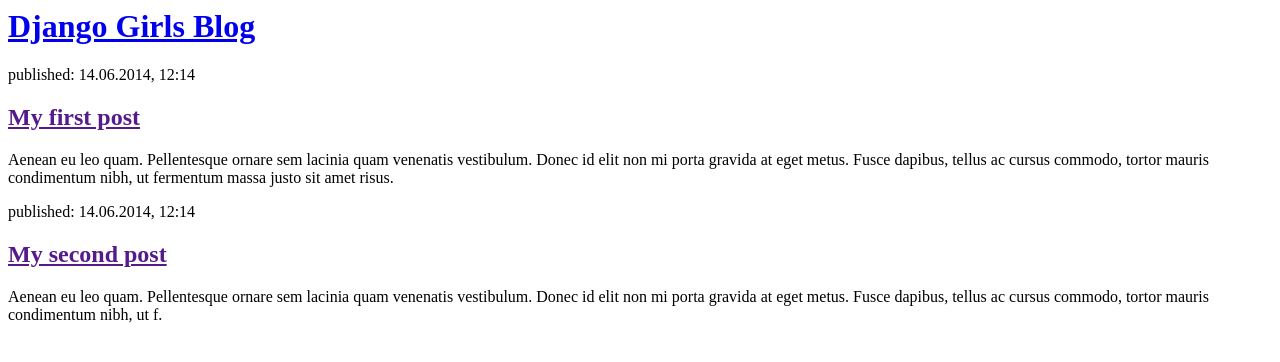
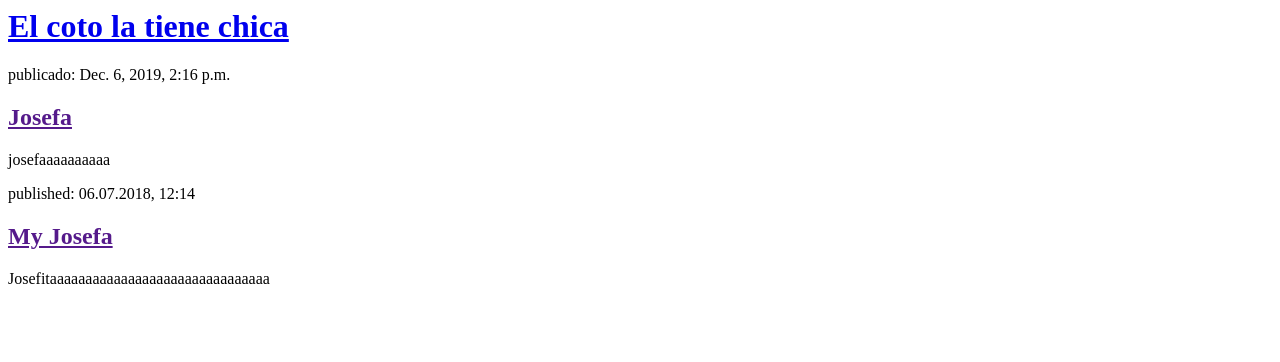
Before and after one commit to nikitaccm/my-first-blog, a Django app: page / in a window 1280 px wide. Shown: the top 362 px of the page. Run offline with Django 3.2, Linux system fonts and the light colour scheme; data comes from the database, SQL or seed files in the repository.

Commit message:
templates

```diff
--- a/blog/templates/blog/post_list.html
+++ b/blog/templates/blog/post_list.html
@@ -1,22 +1,21 @@
 <html>
     <head>
-        <title>Django Girls blog</title>
+        <title>Django </title>
     </head>
     <body>
         <div>
-            <h1><a href="/">Django Girls Blog</a></h1>
+            <h1><a href="/">El coto la tiene chica</a></h1>
         </div>
+    {% for post in posts %}
+        <div>
+            <p> publicado: {{ post.published_date }}</p>
+            <h2><a href="">{{ post.title }}</a></h2>
+            <p>{{ post.text|linebreaksbr }}</p>
+            <p>published: 06.07.2018, 12:14</p>
+            <h2><a href="">My Josefa</a></h2>
+            <p>Josefitaaaaaaaaaaaaaaaaaaaaaaaaaaaaaaa</p>
+        </div>
+    {% endfor %}
 
-        <div>
-            <p>published: 14.06.2014, 12:14</p>
-            <h2><a href="">My first post</a></h2>
-            <p>Aenean eu leo quam. Pellentesque ornare sem lacinia quam venenatis vestibulum. Donec id elit non mi porta gravida at eget metus. Fusce dapibus, tellus ac cursus commodo, tortor mauris condimentum nibh, ut fermentum massa justo sit amet risus.</p>
-        </div>
-
-        <div>
-            <p>published: 14.06.2014, 12:14</p>
-            <h2><a href="">My second post</a></h2>
-            <p>Aenean eu leo quam. Pellentesque ornare sem lacinia quam venenatis vestibulum. Donec id elit non mi porta gravida at eget metus. Fusce dapibus, tellus ac cursus commodo, tortor mauris condimentum nibh, ut f.</p>
-        </div>
     </body>
 </html>
--- a/blog/views.py
+++ b/blog/views.py
@@ -1,5 +1,9 @@
 from django.shortcuts import render
+from django.utils import timezone
+from .models import Post
+
 
 # Create your views here.
 def post_list(request):
-    return render(request, 'blog/post_list.html', {})
+    posts = Post.objects.filter(published_date__lte=timezone.now()).order_by('published_date')
+    return render(request, 'blog/post_list.html', {'posts': posts})
```
